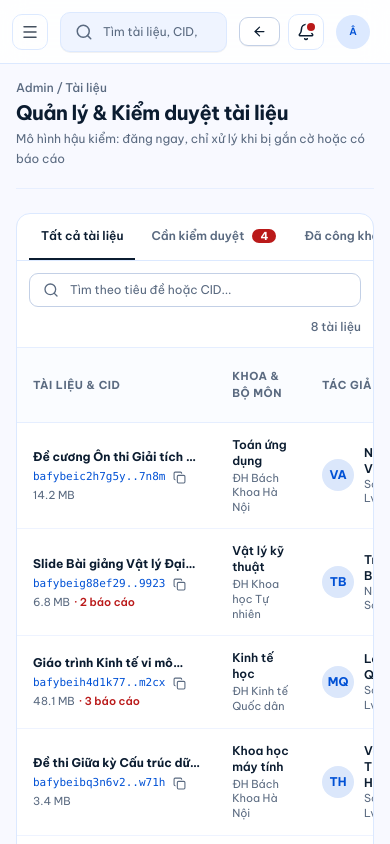
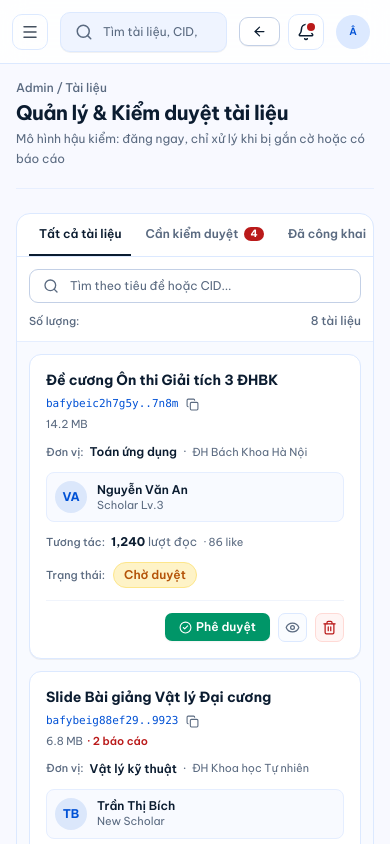
Before and after one commit to TranMinhTan3110/decentralized-academic-network, a React (Vite) app in the folder frontend/: page /admin/documents in a window 390 px wide. Shown: the top 844 px of the page. Built offline with nearby package versions, Linux system fonts and the light colour scheme; no server answers.

Commit message:
fix(admin): improve responsive layout for document moderation page and modals

```diff
--- a/frontend/src/pages/admin/AdminDocumentsPage/AdminDocumentsPage.tsx
+++ b/frontend/src/pages/admin/AdminDocumentsPage/AdminDocumentsPage.tsx
@@ -254,11 +254,11 @@ export function AdminDocumentsPage() {
             {/* Main Content Card */}
             <div className="bg-white border border-[#dce9ff] rounded-[14px] shadow-2xs overflow-hidden">
                 {/* Tabs Row */}
-                <div className="flex items-center gap-1 sm:gap-2 px-3 sm:px-4 border-b border-[#dce9ff] overflow-x-auto">
+                <div className="flex items-center gap-1 sm:gap-2 px-3 sm:px-4 border-b border-[#dce9ff] overflow-x-auto [-ms-overflow-style:none] [scrollbar-width:none] [&::-webkit-scrollbar]:hidden scroll-smooth">
                     <button
                         type="button"
                         onClick={() => setActiveTab('ALL')}
-                        className={`py-3.5 px-3 text-xs sm:text-sm font-semibold border-b-2 transition-all cursor-pointer whitespace-nowrap flex items-center gap-2 ${
+                        className={`py-3 sm:py-3.5 px-2.5 sm:px-3 text-xs sm:text-sm font-semibold border-b-2 transition-all cursor-pointer whitespace-nowrap flex items-center gap-1.5 sm:gap-2 shrink-0 ${
                             activeTab === 'ALL'
                                 ? 'text-[#0b1c30] border-[#0b1c30]'
                                 : 'text-[#5a6a80] border-transparent hover:text-[#0b1c30]'
@@ -270,7 +270,7 @@ export function AdminDocumentsPage() {
                     <button
                         type="button"
                         onClick={() => setActiveTab('REVIEW')}
-                        className={`py-3.5 px-3 text-xs sm:text-sm font-semibold border-b-2 transition-all cursor-pointer whitespace-nowrap flex items-center gap-2 ${
+                        className={`py-3 sm:py-3.5 px-2.5 sm:px-3 text-xs sm:text-sm font-semibold border-b-2 transition-all cursor-pointer whitespace-nowrap flex items-center gap-1.5 sm:gap-2 shrink-0 ${
                             activeTab === 'REVIEW'
                                 ? 'text-[#0b1c30] border-[#0b1c30]'
                                 : 'text-[#5a6a80] border-transparent hover:text-[#0b1c30]'
@@ -278,7 +278,7 @@ export function AdminDocumentsPage() {
                     >
                         <span>Cần kiểm duyệt</span>
                         {reviewCount > 0 && (
-                            <span className="bg-[#ba1a1a] text-white text-[11px] font-bold px-2 py-0.2 rounded-full">
+                            <span className="bg-[#ba1a1a] text-white text-[10px] sm:text-[11px] font-bold px-1.5 sm:px-2 py-0.2 rounded-full">
                                 {reviewCount}
                             </span>
                         )}
@@ -287,7 +287,7 @@ export function AdminDocumentsPage() {
                     <button
                         type="button"
                         onClick={() => setActiveTab('PUBLISHED')}
-                        className={`py-3.5 px-3 text-xs sm:text-sm font-semibold border-b-2 transition-all cursor-pointer whitespace-nowrap flex items-center gap-2 ${
+                        className={`py-3 sm:py-3.5 px-2.5 sm:px-3 text-xs sm:text-sm font-semibold border-b-2 transition-all cursor-pointer whitespace-nowrap flex items-center gap-1.5 sm:gap-2 shrink-0 ${
                             activeTab === 'PUBLISHED'
                                 ? 'text-[#0b1c30] border-[#0b1c30]'
                                 : 'text-[#5a6a80] border-transparent hover:text-[#0b1c30]'
@@ -299,7 +299,7 @@ export function AdminDocumentsPage() {
                     <button
                         type="button"
                         onClick={() => setActiveTab('REJECTED')}
-                        className={`py-3.5 px-3 text-xs sm:text-sm font-semibold border-b-2 transition-all cursor-pointer whitespace-nowrap flex items-center gap-2 ${
+                        className={`py-3 sm:py-3.5 px-2.5 sm:px-3 text-xs sm:text-sm font-semibold border-b-2 transition-all cursor-pointer whitespace-nowrap flex items-center gap-1.5 sm:gap-2 shrink-0 ${
                             activeTab === 'REJECTED'
                                 ? 'text-[#0b1c30] border-[#0b1c30]'
                                 : 'text-[#5a6a80] border-transparent hover:text-[#0b1c30]'
@@ -310,8 +310,8 @@ export function AdminDocumentsPage() {
                 </div>
 
                 {/* Toolbar: Search input & total count */}
-                <div className="p-3 sm:p-4 border-b border-[#e5eeff] flex flex-col sm:flex-row items-stretch sm:items-center justify-between gap-3">
-                    <div className="relative flex-1 max-w-lg">
+                <div className="p-3 sm:p-4 border-b border-[#e5eeff] flex flex-col sm:flex-row items-stretch sm:items-center justify-between gap-2.5 sm:gap-3">
+                    <div className="relative flex-1 max-w-full sm:max-w-md lg:max-w-lg">
                         <Search
                             size={16}
                             className="absolute left-3.5 top-1/2 -translate-y-1/2 text-[#5a6a80]"
@@ -325,15 +325,16 @@ export function AdminDocumentsPage() {
                             className="w-full pl-10 pr-4 py-2 text-xs sm:text-sm bg-white border border-[#c3d0e6] rounded-[9px] text-[#0b1c30] placeholder-[#5a6a80] focus:outline-none focus:ring-2 focus:ring-[#0051d5]/20 focus:border-[#0051d5] transition-all"
                         />
                     </div>
-                    <div className="text-xs text-[#5a6a80] font-medium self-end sm:self-center shrink-0">
-                        {filteredDocs.length} tài liệu
+                    <div className="text-xs text-[#5a6a80] font-medium flex items-center justify-between sm:justify-end shrink-0">
+                        <span className="sm:hidden text-[11px] text-[#5a6a80]">Số lượng:</span>
+                        <span>{filteredDocs.length} tài liệu</span>
                     </div>
                 </div>
 
                 {/* Table Data */}
-                <div className="overflow-x-auto">
-                    <table className="w-full text-left border-collapse min-w-[850px]">
-                        <thead>
+                <div className="overflow-x-auto w-full">
+                    <table className="block md:table w-full text-left border-collapse md:min-w-[820px]">
+                        <thead className="hidden md:table-header-group">
                             <tr className="border-b border-[#e5eeff] text-[11px] font-bold text-[#5a6a80] uppercase tracking-wider bg-[#fafcff]">
                                 <th scope="col" className="py-3 px-4 sm:px-5">Tài liệu & CID</th>
                                 <th scope="col" className="py-3 px-4">Khoa & Bộ môn</th>
@@ -343,10 +344,10 @@ export function AdminDocumentsPage() {
                                 <th scope="col" className="py-3 px-4 sm:px-5 text-right">Thao tác</th>
                             </tr>
                         </thead>
-                        <tbody className="divide-y divide-[#eef3ff] text-xs">
+                        <tbody className="block md:table-row-group p-3 sm:p-4 md:p-0 bg-[#f8faff] md:bg-white space-y-3 md:space-y-0 divide-y-0 md:divide-y md:divide-[#eef3ff] text-xs">
                             {filteredDocs.length === 0 ? (
-                                <tr>
-                                    <td colSpan={6} className="py-12 text-center text-[#5a6a80]">
+                                <tr className="block md:table-row">
+                                    <td colSpan={6} className="block md:table-cell py-12 text-center text-[#5a6a80]">
                                         <div className="flex flex-col items-center justify-center gap-2">
                                             <FileText size={32} className="text-[#a2b4cf]" />
                                             <p className="font-medium">Không tìm thấy tài liệu nào phù hợp.</p>
@@ -359,22 +360,23 @@ export function AdminDocumentsPage() {
                                     return (
                                         <tr
                                             key={doc.id}
-                                            className="hover:bg-[#fafcff] transition-colors"
+                                            className="block md:table-row bg-white rounded-xl md:rounded-none border border-[#dce9ff] md:border-b md:border-x-0 md:border-t-0 md:border-[#eef3ff] p-4 md:py-3.5 md:px-0 shadow-2xs md:shadow-none space-y-3 md:space-y-0 hover:bg-[#fafcff] transition-colors"
                                         >
                                             {/* Tài liệu & CID */}
-                                            <td className="py-3.5 px-4 sm:px-5 max-w-[280px]">
-                                                <div className="font-bold text-[#0b1c30] line-clamp-1">
+                                            <td className="block md:table-cell p-0 md:py-3.5 md:px-4 sm:px-5 max-w-none md:max-w-[280px]">
+                                                <div className="font-bold text-[#0b1c30] text-sm md:text-xs line-clamp-2 md:line-clamp-1 leading-snug" title={doc.title}>
                                                     {doc.title}
                                                 </div>
-                                                <div className="flex items-center gap-1.5 mt-1">
+                                                <div className="flex items-center gap-1.5 mt-1.5 md:mt-1">
                                                     <span className="font-mono text-[11px] text-[#0051d5]">
                                                         {formatShortCid(doc.cid)}
                                                     </span>
                                                     <button
                                                         type="button"
                                                         onClick={() => handleCopyCid(doc.cid)}
-                                                        className="text-[#5a6a80] hover:text-[#0b1c30] p-0.5 rounded transition-colors cursor-pointer"
+                                                        className="text-[#5a6a80] hover:text-[#0b1c30] p-0.5 rounded transition-colors cursor-pointer shrink-0"
                                                         aria-label={`Sao chép CID của ${doc.title}`}
+                                                        title="Sao chép CID"
                                                     >
                                                         {isCopied ? (
                                                             <Check size={13} className="text-[#009668]" />
@@ -383,10 +385,10 @@ export function AdminDocumentsPage() {
                                                         )}
                                                     </button>
                                                 </div>
-                                                <div className="text-[11px] text-[#5a6a80] mt-0.5">
+                                                <div className="text-[11px] text-[#5a6a80] mt-1 md:mt-0.5 flex items-center gap-1">
                                                     <span>{doc.size}</span>
                                                     {doc.reports > 0 && (
-                                                        <span className="text-[#ba1a1a] font-semibold ml-1">
+                                                        <span className="text-[#ba1a1a] font-semibold">
                                                             · {doc.reports} báo cáo
                                                         </span>
                                                     )}
@@ -394,22 +396,22 @@ export function AdminDocumentsPage() {
                                             </td>
 
                                             {/* Khoa & Bộ môn */}
-                                            <td className="py-3.5 px-4">
-                                                <div className="font-semibold text-[#0b1c30]">
-                                                    {doc.faculty}
-                                                </div>
-                                                <div className="text-[11px] text-[#5a6a80] mt-0.5">
-                                                    {doc.univ}
+                                            <td className="block md:table-cell p-0 md:py-3.5 md:px-4">
+                                                <div className="flex items-center md:block gap-1.5 text-xs text-[#5a6a80]">
+                                                    <span className="md:hidden text-[#5a6a80] font-medium text-[11px]">Đơn vị:</span>
+                                                    <span className="font-semibold text-[#0b1c30]">{doc.faculty}</span>
+                                                    <span className="md:hidden">·</span>
+                                                    <span className="text-[11px] text-[#5a6a80] md:block md:mt-0.5">{doc.univ}</span>
                                                 </div>
                                             </td>
 
                                             {/* Tác giả */}
-                                            <td className="py-3.5 px-4">
-                                                <div className="flex items-center gap-2.5">
+                                            <td className="block md:table-cell p-0 md:py-3.5 md:px-4 whitespace-nowrap">
+                                                <div className="flex items-center gap-2.5 bg-[#f8faff] md:bg-transparent p-2 md:p-0 rounded-lg md:rounded-none border border-[#e5eeff] md:border-0">
                                                     <div className="w-8 h-8 rounded-full bg-[#dbe7fb] text-[#0051d5] flex items-center justify-center font-bold text-xs shrink-0">
                                                         {getInitials(doc.author)}
                                                     </div>
-                                                    <div>
+                                                    <div className="min-w-0">
                                                         <div className="font-semibold text-[#0b1c30]">
                                                             {doc.author}
                                                         </div>
@@ -421,17 +423,23 @@ export function AdminDocumentsPage() {
                                             </td>
 
                                             {/* Lượt đọc / Like */}
-                                            <td className="py-3.5 px-4">
-                                                <div className="font-bold text-[#0b1c30]">
-                                                    {doc.reads.toLocaleString()}
-                                                </div>
-                                                <div className="text-[11px] text-[#5a6a80] mt-0.5">
-                                                    {doc.likes} like
+                                            <td className="block md:table-cell p-0 md:py-3.5 md:px-4 whitespace-nowrap">
+                                                <div className="flex items-center md:block gap-1.5 text-xs">
+                                                    <span className="md:hidden text-[#5a6a80] font-medium text-[11px]">Tương tác:</span>
+                                                    <span className="font-bold text-[#0b1c30]">
+                                                        {doc.reads.toLocaleString()} <span className="font-normal text-[#5a6a80] md:hidden">lượt đọc</span>
+                                                    </span>
+                                                    <span className="text-[11px] text-[#5a6a80] md:mt-0.5">
+                                                        <span className="md:hidden">· </span>{doc.likes} like
+                                                    </span>
                                                 </div>
                                             </td>
 
                                             {/* Trạng thái */}
-                                            <td className="py-3.5 px-4 whitespace-nowrap">
+                                            <td className="block md:table-cell p-0 md:py-3.5 md:px-4 whitespace-nowrap">
+                                                <div className="flex items-center md:block gap-2">
+                                                    <span className="md:hidden text-[#5a6a80] font-medium text-[11px]">Trạng thái:</span>
+                                                    <div>
                                                         {doc.status === 'PENDING' && (
                                                             <span className="inline-block px-2.5 py-1 text-xs font-semibold rounded-full bg-[#fef3c7] text-[#b45309] border border-[#fde68a]">
                                                                 Chờ duyệt
@@ -452,18 +460,21 @@ export function AdminDocumentsPage() {
                                                                 Đã gỡ bỏ
                                                             </span>
                                                         )}
+                                                    </div>
+                                                </div>
                                             </td>
 
                                             {/* Thao tác */}
-                                            <td className="py-3.5 px-4 sm:px-5 text-right whitespace-nowrap">
-                                                <div className="flex items-center justify-end gap-1.5">
+                                            <td className="block md:table-cell p-0 md:py-3.5 md:px-4 sm:px-5 md:text-right whitespace-nowrap pt-3 md:pt-0 border-t border-[#f0f4fc] md:border-t-0">
+                                                <div className="flex items-center justify-end gap-2 md:gap-1.5">
                                                     {/* Phê duyệt button (shown for PENDING, FLAGGED, and REJECTED) */}
                                                     {doc.status !== 'PUBLISHED' && (
                                                         <button
                                                             type="button"
                                                             onClick={() => handleApprove(doc)}
-                                                            className="px-2.5 py-1 text-xs font-semibold text-white bg-[#009668] hover:bg-[#007d56] rounded-[7px] flex items-center gap-1 transition-colors cursor-pointer"
+                                                            className="px-3.5 md:px-2.5 py-1.5 md:py-1 text-xs font-semibold text-white bg-[#009668] hover:bg-[#007d56] rounded-[7px] flex items-center gap-1 transition-colors cursor-pointer shadow-xs"
                                                         >
+                                                            <CheckCircle2 size={13} />
                                                             <span>Phê duyệt</span>
                                                         </button>
                                                     )}
@@ -474,8 +485,9 @@ export function AdminDocumentsPage() {
                                                         onClick={() => setPreviewDoc(doc)}
                                                         className="p-1.5 text-[#5a6a80] hover:text-[#0b1c30] bg-[#fafcff] hover:bg-[#eff4ff] border border-[#dce9ff] rounded-[7px] transition-colors cursor-pointer"
                                                         aria-label={`Xem trước tài liệu ${doc.title}`}
+                                                        title="Xem trước"
                                                     >
-                                                        <Eye size={14} />
+                                                        <Eye size={15} />
                                                     </button>
 
                                                     {/* Reject Trash button (shown for all except REJECTED) */}
@@ -485,8 +497,9 @@ export function AdminDocumentsPage() {
                                                             onClick={() => handleOpenReject(doc)}
                                                             className="p-1.5 text-[#ba1a1a] bg-[#fff5f4] hover:bg-[#ffebe8] border border-[#ffdad6] rounded-[7px] transition-colors cursor-pointer"
                                                             aria-label={`Gỡ bỏ tài liệu ${doc.title}`}
+                                                            title="Gỡ bỏ"
                                                         >
-                                                            <Trash2 size={14} />
+                                                            <Trash2 size={15} />
                                                         </button>
                                                     )}
                                                 </div>
```
Also changed, not shown: frontend/src/pages/admin/AdminDocumentsPage/components/DocumentPreviewModal.tsx (+15 -15 lines), frontend/src/pages/admin/AdminDocumentsPage/components/DocumentRejectModal.tsx (+8 -8 lines). Lines whose indentation alone changed are shown as unchanged.
